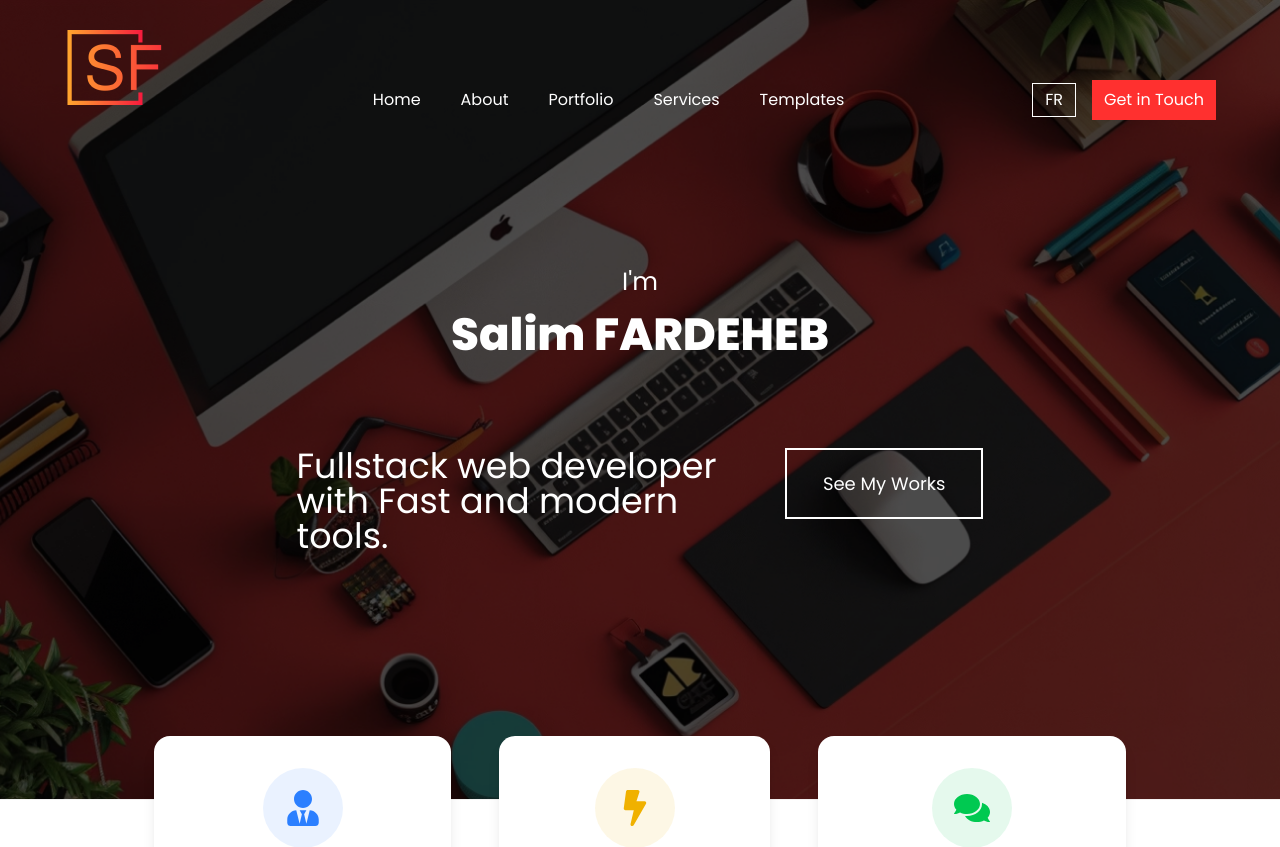
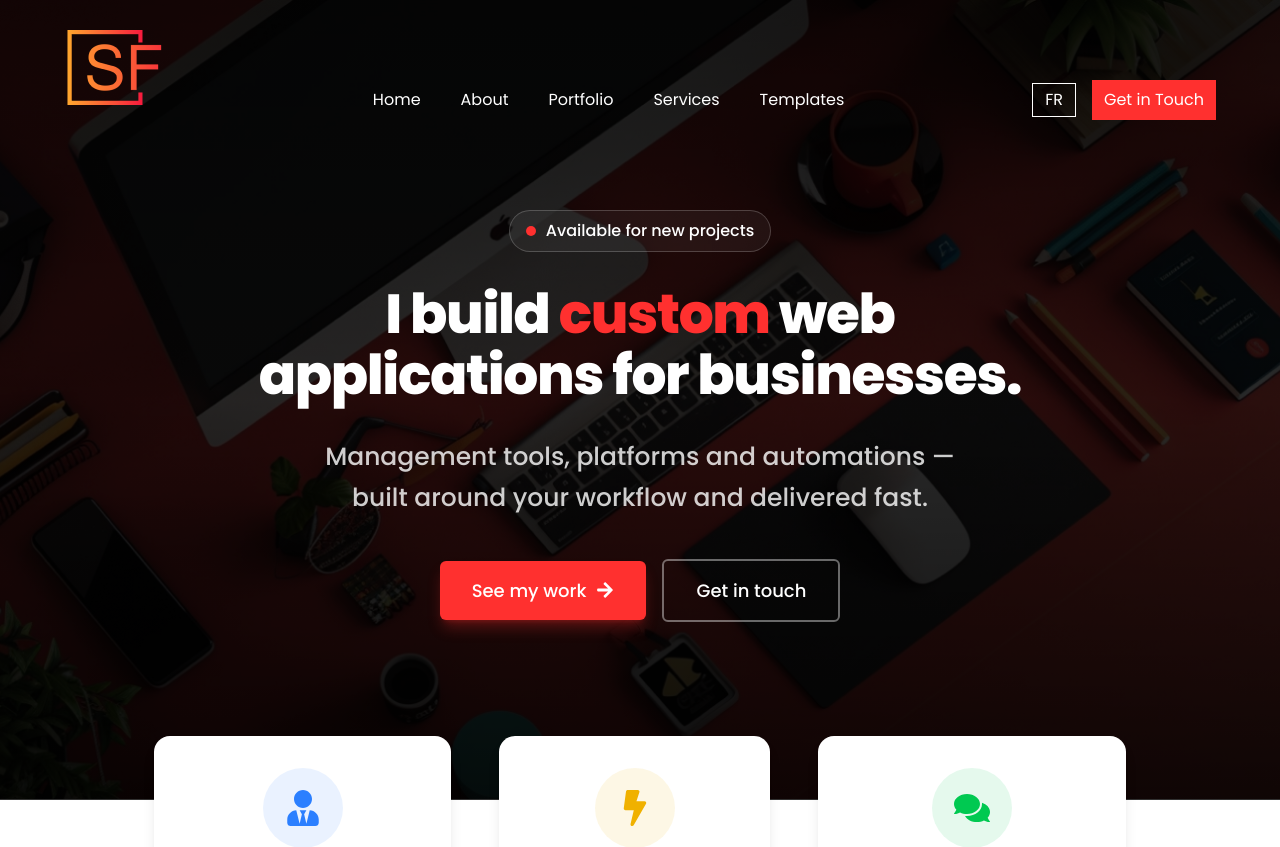
Before and after one commit to salimxfardeheb/portfolio, a Next.js app: page / in a window 1280 px wide. Shown: the top 847 px of the page. Built offline with nearby package versions, Linux system fonts and the light colour scheme.

Commit message:
feat: enhance HeroSection with animations and update translations for improved UI/UX

```diff
--- a/app/components/sections/hero-section/heroSection.tsx
+++ b/app/components/sections/hero-section/heroSection.tsx
@@ -1,31 +1,87 @@
 "use client";
 import React from "react";
 import { Link as ScrollLink } from "react-scroll";
+import { FaArrowRight, FaChevronDown } from "react-icons/fa";
 import { useLanguage } from "@/app/context/LanguageContext";
+
+const highlight = (text: string) =>
+  text.split(/\*\*(.+?)\*\*/g).map((part, index) =>
+    index % 2 === 1 ? (
+      <span key={index} className="text-redOrange">
+        {part}
+      </span>
+    ) : (
+      part
+    )
+  );
 
 const HeroSection = () => {
   const { t } = useLanguage();
 
   return (
-    <div className="bg-hero min-h-screen bg-cover bg-center flex flex-col justify-center items-center">
-      <div className="flex flex-col items-center gap-8 md:gap-16 text-white text-center my-[40%] md:my-[10%]">
-        <div className="flex flex-col p-4 md:p-4">
-          <span className="text-MobileHeader4 md:text-Header4">{t.hero.intro} </span>
-          <span className=" text-MobileHeader2 md:text-Header2 md:font-Header2 font-MobileHeader2">
-            Salim FARDEHEB
+    <div className="bg-hero relative min-h-screen bg-cover bg-center flex flex-col justify-center items-center overflow-hidden">
+      {/* Calque de contraste pour la lisibilité + profondeur */}
+      <div className="absolute inset-0 bg-gradient-to-b from-black/70 via-black/45 to-black/80 pointer-events-none" />
+
+      <div className="hero-animate relative z-10 flex flex-col items-center text-center text-white px-6 max-w-4xl mx-auto gap-6 md:gap-8 pt-28 pb-20">
+        {/* Badge de réassurance */}
+        <span className="inline-flex items-center gap-2.5 rounded-full border border-white/20 bg-white/5 backdrop-blur-sm px-4 py-2 text-MobileHeader5 font-MobileHeader4">
+          <span className="relative flex h-2.5 w-2.5">
+            <span className="absolute inline-flex h-full w-full animate-ping rounded-full bg-redOrange opacity-75" />
+            <span className="relative inline-flex h-2.5 w-2.5 rounded-full bg-redOrange" />
           </span>
-        </div>
-        <div className=" flex flex-col md:flex-row justify-start md:justify-center lg:justify-between mx-[12%] gap-12">
-          <p className="md:text-5xl text-4xl text-start md:w-1/2 md:text-Header3 text-MobileHeader2 w-full">
-            {t.hero.description}
-          </p>
-          <ScrollLink to="portfolio" smooth={true} duration={600} offset={-80} className="w-fit">
-            <button className="px-9 py-5 text-white text-MobileHeader4 border-2 hover:bg-redOrange hover:scale-105 duration-200">
+          {t.hero.badge}
+        </span>
+
+        {/* Titre */}
+        <h1 className="text-MobileHeader1 md:text-Header1 font-MobileHeader1 md:font-Header1 leading-[1.1] tracking-tight">
+          {highlight(t.hero.title)}
+        </h1>
+
+        {/* Sous-titre */}
+        <p className="max-w-2xl text-MobileHeader4 md:text-Header4 font-MobileHeader4 text-white/80 leading-relaxed">
+          {t.hero.subtitle}
+        </p>
+
+        {/* CTA — primaire (plein) vs secondaire (contour) */}
+        <div className="flex flex-col sm:flex-row items-stretch sm:items-center gap-4 mt-2 w-full sm:w-auto">
+          <ScrollLink
+            to="portfolio"
+            smooth={true}
+            duration={600}
+            offset={-80}
+            className="w-full sm:w-fit"
+          >
+            <button className="group flex items-center justify-center gap-2.5 w-full sm:w-fit px-8 py-4 bg-redOrange text-white text-MobileHeader4 font-MobileHeader4 rounded-md shadow-lg shadow-redOrange/30 hover:scale-105 hover:shadow-redOrange/50 duration-200">
               {t.hero.cta}
+              <FaArrowRight className="group-hover:translate-x-1 duration-200" />
+            </button>
+          </ScrollLink>
+          <ScrollLink
+            to="contact"
+            smooth={true}
+            duration={600}
+            offset={-80}
+            className="w-full sm:w-fit"
+          >
+            <button className="w-full sm:w-fit px-8 py-4 border-2 border-white/40 text-white text-MobileHeader4 font-MobileHeader4 rounded-md hover:border-white hover:bg-white/10 duration-200">
+              {t.hero.cta2}
             </button>
           </ScrollLink>
         </div>
       </div>
+
+      {/* Indice de scroll */}
+      <ScrollLink
+        to="about"
+        smooth={true}
+        duration={600}
+        offset={-80}
+        className="absolute bottom-8 z-10 cursor-pointer"
+        aria-label="Scroll to next section"
+      >
+        <FaChevronDown className="h-6 w-6 text-white/60 hover:text-white animate-bounce duration-200" />
+      </ScrollLink>
     </div>
   );
 };
--- a/app/components/ui/navbarDesktop.tsx
+++ b/app/components/ui/navbarDesktop.tsx
@@ -13,7 +13,7 @@ const NavbarDesktop = ({ absolute = true }: Props) => {
   const { t, lang, toggleLang } = useLanguage();
 
   return (
-    <div className={`${absolute && "w-full absolute top-0"}`} id="up">
+    <div className={`${absolute && "w-full absolute top-0 z-50"}`} id="up">
       <div className="md:flex justify-between mx-[5%] lg:mx-[12%] pt-[30px] items-baseline hidden">
         <div>
           <Link href="/">
--- a/app/components/ui/navbarMobile.tsx
+++ b/app/components/ui/navbarMobile.tsx
@@ -4,7 +4,7 @@ import Link from "next/link";
 
 const NavbarMobile = () => {
   return (
-    <div className="absolute w-full">
+    <div className="absolute w-full z-50">
       <div className="flex md:hidden justify-between items-center pt-12 mx-[12%] relative">
         <div>
           <Link href="/">
--- a/app/globals.css
+++ b/app/globals.css
@@ -92,3 +92,16 @@ body {
 .aboutme_text span{
     @apply text-redOrange font-bold;
 }
+
+@keyframes heroFadeUp {
+    from { opacity: 0; transform: translateY(24px); }
+    to   { opacity: 1; transform: translateY(0); }
+}
+
+.hero-animate {
+    animation: heroFadeUp 0.8s ease-out both;
+}
+
+@media (prefers-reduced-motion: reduce) {
+    .hero-animate { animation: none; }
+}
--- a/app/i18n/translations.ts
+++ b/app/i18n/translations.ts
@@ -9,9 +9,12 @@ const translations = {
       getInTouch: "Get in Touch",
     },
     hero: {
-      intro: "I'm",
-      description: "Fullstack web developer with Fast and modern tools.",
-      cta: "See My Works",
+      badge: "Available for new projects",
+      title: "I build **custom** web applications for businesses.",
+      subtitle:
+        "Management tools, platforms and automations — built around your workflow and delivered fast.",
+      cta: "See my work",
+      cta2: "Get in touch",
     },
     cards: {
       professional: "Professional",
@@ -118,10 +121,13 @@ const translations = {
       getInTouch: "Me Contacter",
     },
     hero: {
-      intro: "Je suis",
-      description:
-        "Développeur web Fullstack avec des outils rapides et modernes.",
-      cta: "Voir Mes Projets",
+      badge: "Disponible pour de nouveaux projets",
+      title:
+        "Je développe des applications web **sur mesure** pour les entreprises.",
+      subtitle:
+        "Outils de gestion, plateformes et automatisations — conçus pour votre activité et livrés rapidement.",
+      cta: "Voir mes réalisations",
+      cta2: "Me contacter",
     },
     cards: {
       professional: "Professionnel",
```
